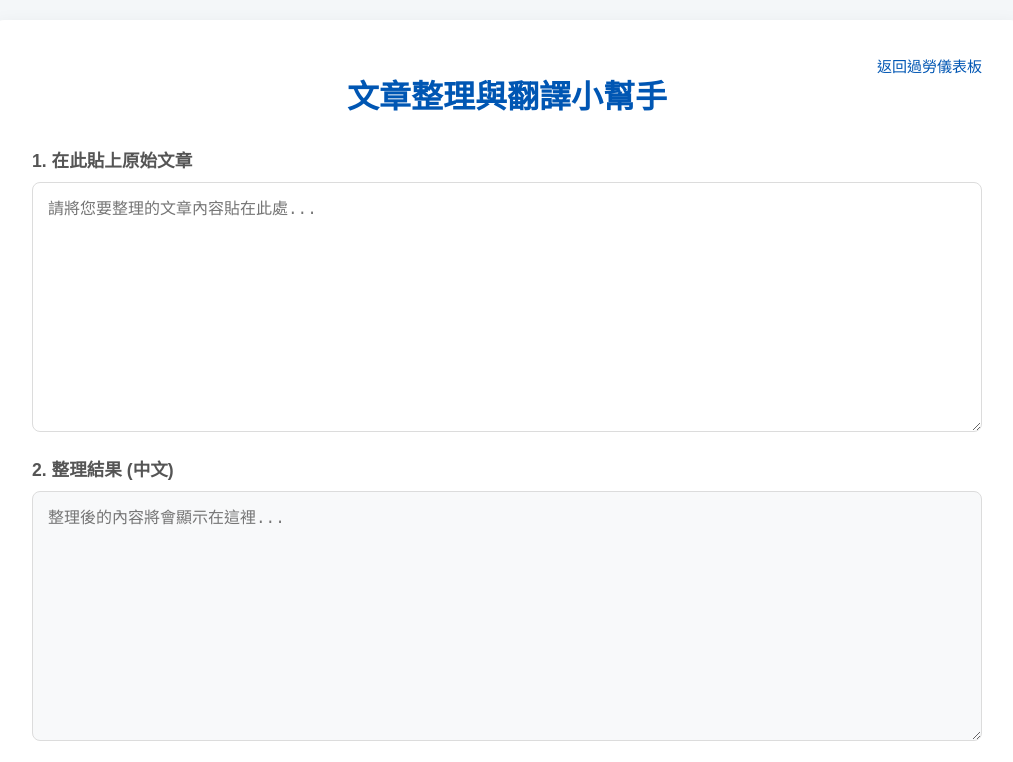
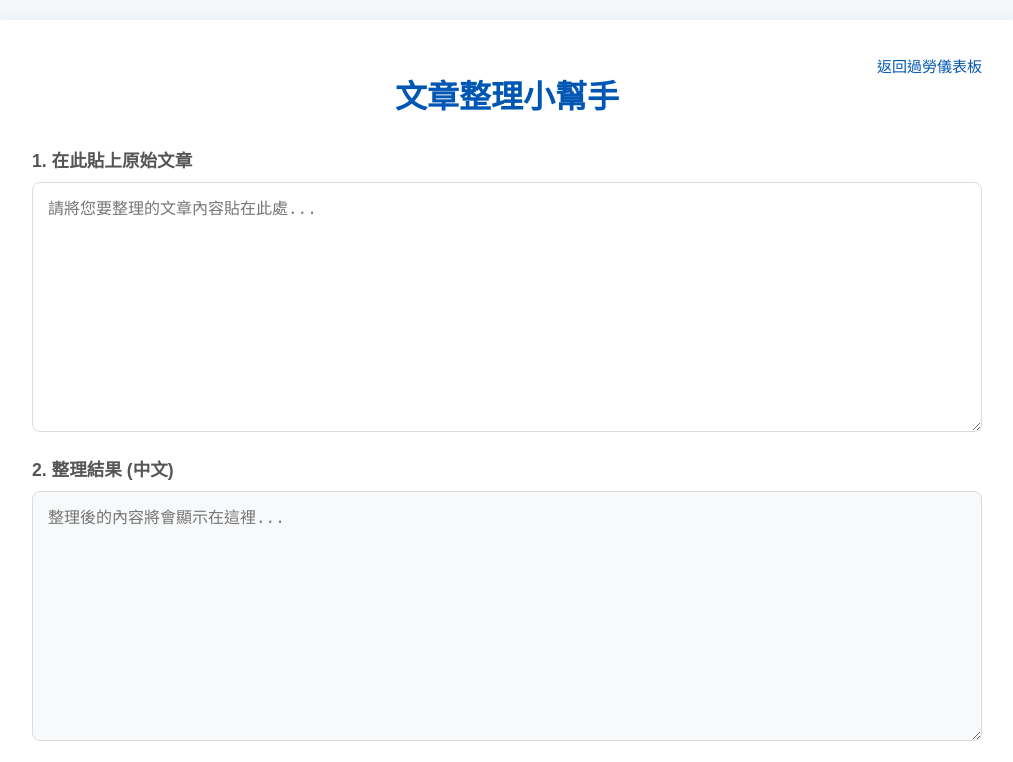
Before and after one commit to ysklushi/karoboard, a plain HTML site: page tool.html in a window 1280 px wide. Shown: the top 762 px of the page, without its empty margins (133-1146 px from the left). Drawn offline with Linux system fonts and the light colour scheme.

Commit message:
Add files via upload

```diff
--- a/tool.html
+++ b/tool.html
@@ -133,7 +133,7 @@
     <div class="container">
         <a href="https://karoboard.netlify.app/" class="back-link">返回過勞儀表板</a>
 
-        <h1>文章整理與翻譯小幫手</h1>
+        <h1>文章整理小幫手</h1>
         <div class="textarea-container">
             <label for="input-text">1. 在此貼上原始文章</label>
             <textarea id="input-text" placeholder="請將您要整理的文章內容貼在此處..."></textarea>
```
